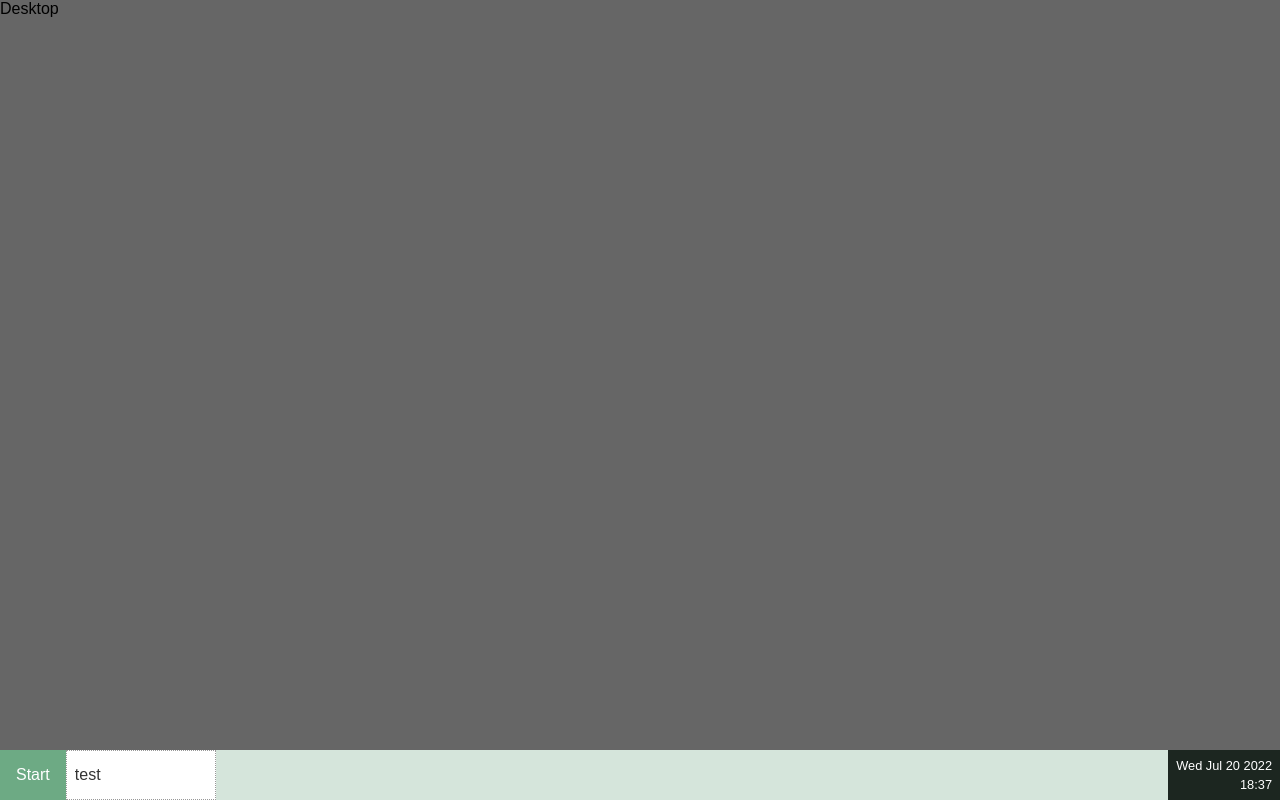
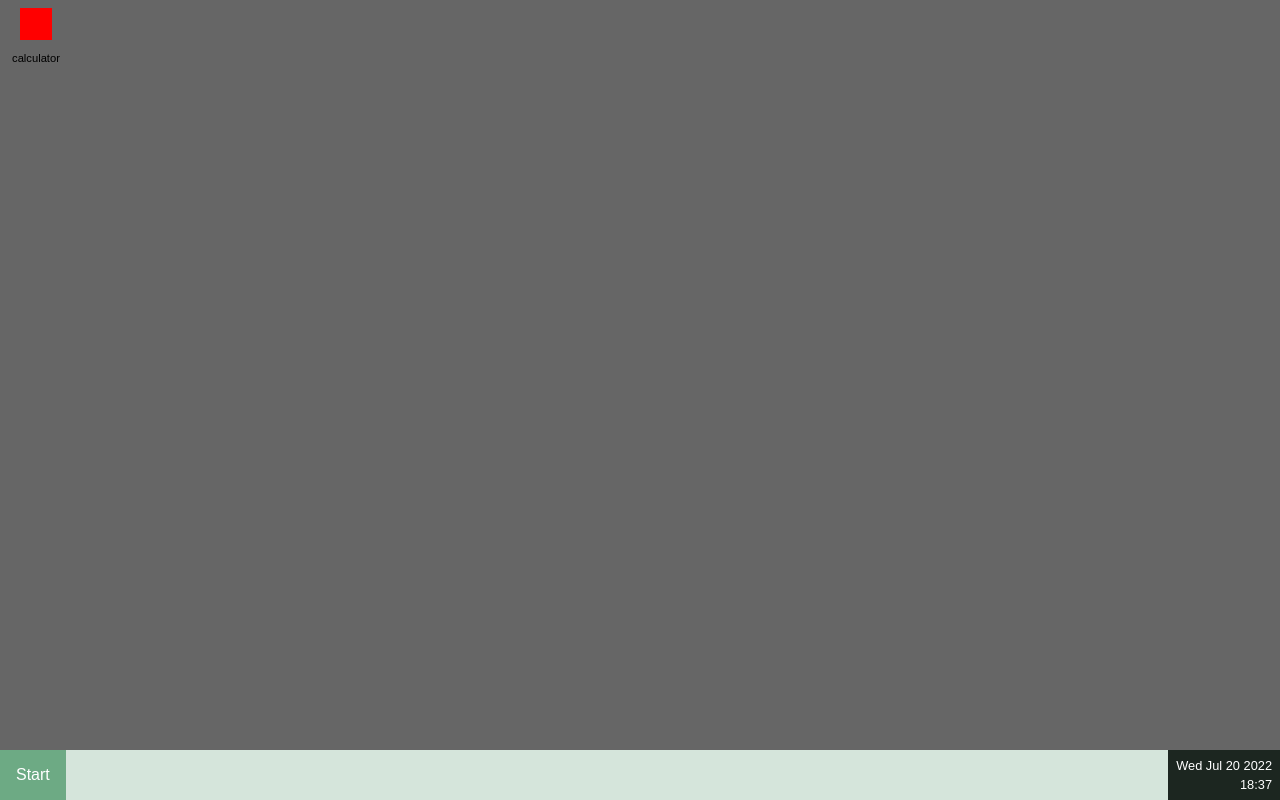
Before and after one commit to Plsr/dekstorp, a React (Create React App) app: page / in a window 1280 px wide. Built offline with nearby package versions, Linux system fonts and the light colour scheme.

Commit message:
Allow opening apps in taksbar from desktop

```diff
--- a/src/App.tsx
+++ b/src/App.tsx
@@ -1,11 +1,14 @@
 import styled from 'styled-components'
-import Desktop from './components/Desktop';
+import Desktop from './components/Desktop'
+import { AppsProvider } from './context/AppsContext';
 
 function App() {
   return (
-    <Wrapper>
-      <Desktop />
-    </Wrapper>
+    <AppsProvider>
+      <Wrapper>
+        <Desktop />
+      </Wrapper>
+    </AppsProvider>
   );
 }
 
--- a/src/components/Desktop.tsx
+++ b/src/components/Desktop.tsx
@@ -1,10 +1,11 @@
 import { FC } from 'react'
+import DesktopApps from './DesktopApps'
 import TaskBar from './TaskBar'
 
 const Desktop: FC<any> = () => {
   return (
     <div>
-      Desktop
+      <DesktopApps />
       <TaskBar />
     </div>
   )
--- /dev/null
+++ b/src/components/DesktopApp.tsx
@@ -0,0 +1,50 @@
+import { FC, useState } from 'react'
+import styled from 'styled-components'
+
+import { App } from '../context/AppsContext'
+
+const DesktopApp: FC<DesktopAppProps> = ({ name, onAppDoubleClick }) => {
+  // TODO: Has to be handled with props later on to keep highlighted apps in sync
+  const [selected, setSelected] = useState(false)
+
+  const handleClick = (event: any) => {
+    console.log('double click')
+    onAppDoubleClick()
+  }
+
+  return(
+    <Wrapper onDoubleClick={handleClick}>
+      <Icon />
+      <Name>{ name }</Name>
+    </Wrapper>
+  )
+}
+
+const Name = styled.div`
+  text-overflow: ellipsis;
+`
+
+const Icon = styled.div`
+  width: 32px;
+  height: 32px;
+  background-color: red;
+`
+
+const Wrapper = styled.div`
+  width: 72px;
+  height: 72px;
+  font-size: 0.7rem;
+  display: flex;
+  flex-direction: column;
+  justify-content: space-between;
+  align-items: center;
+  padding: .5rem;
+  cursor: pointer;
+`
+
+interface DesktopAppProps {
+  name: string
+  onAppDoubleClick(): void
+}
+
+export default DesktopApp
--- /dev/null
+++ b/src/components/DesktopApps.tsx
@@ -0,0 +1,22 @@
+import { FC, useContext } from 'react'
+
+import { AppsContext } from '../context/AppsContext'
+import DesktopApp from './DesktopApp'
+
+const DesktopApps: FC<any> = () => {
+  const { apps, setApps } = useContext(AppsContext)
+
+  const handleDoubleClick = (appName: string) => {
+    if(apps.map(app => app.name).includes(appName)) return
+
+    setApps([...apps, { name: appName} ])
+  }
+
+  return (
+    <div>
+      <DesktopApp name="calculator" onAppDoubleClick={() => handleDoubleClick('calculator')} />
+    </div>
+  )
+}
+
+export default DesktopApps
--- a/src/components/TaskBar.tsx
+++ b/src/components/TaskBar.tsx
@@ -1,15 +1,18 @@
-import { FC } from 'react'
+import { FC, useContext } from 'react'
 import styled from 'styled-components'
 
+import { AppsContext } from '../context/AppsContext'
 import DateTimeWidget from './DateTimeWidget'
 import ActiveTaskBarApp from './ActiveTaskBarApp'
 
 const TaskBar: FC<TaksBarProps> = ({ activeApps }) => {
+  const { apps } = useContext(AppsContext)
+
   return (
     <TaskBarWrapper>
       <StartButton><span>Start</span></StartButton>
       <ActiveAppsWrapper>
-        <StyledActiveTaksBarApp name="test" />
+        { apps?.map(app =>  <StyledActiveTaksBarApp name={app.name} />)}
       </ActiveAppsWrapper>
       <StyledDateTimeWidget />
     </TaskBarWrapper>
--- /dev/null
+++ b/src/context/AppsContext.tsx
@@ -0,0 +1,30 @@
+import { createContext, useState, useEffect } from 'react'
+
+export type AppContextType = {
+  setApps(apps: App[]): void
+  apps: App[] | []
+}
+
+export const AppsContext = createContext<AppContextType>({
+  setApps: (apps: App[]) => {},
+  apps: [],
+})
+
+
+export const AppsProvider = ({ children }: Props) => {
+  const [apps, setApps] = useState<App[]>([])
+
+  return (
+    <AppsContext.Provider value={{ apps, setApps }}>
+      {children}
+    </AppsContext.Provider>
+  )
+}
+
+interface Props {
+  children: React.ReactNode
+}
+
+export interface App {
+  name: string
+}
```
